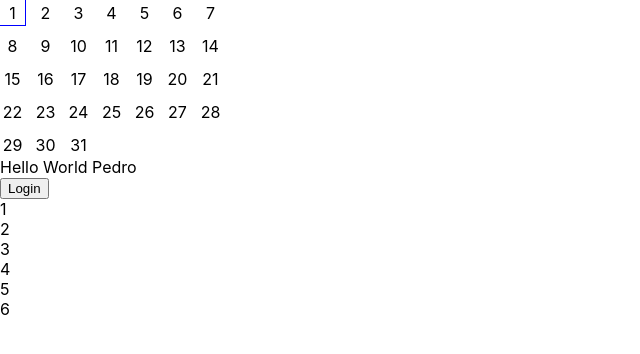
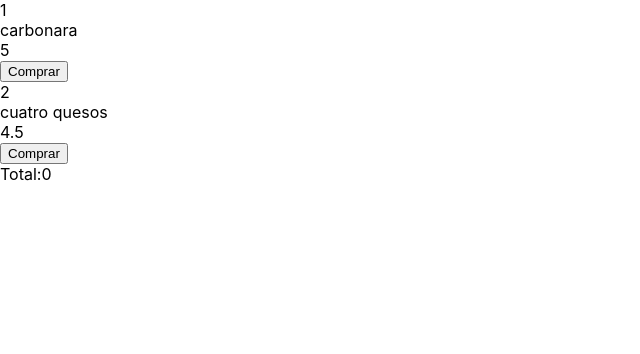
Before and after one commit to PedroHurtado/reactac, a React (Create React App) app in the folder my-app/: page / in a window 1280 px wide. Shown: the top 354 px of the page, without its empty margins (0-640 px from the left). Built offline with nearby package versions, Linux system fonts and the light colour scheme.

Commit message:
states y effect

```diff
--- a/my-app/src/App.js
+++ b/my-app/src/App.js
@@ -1,19 +1,22 @@
-import Ternario from "./if/Ternario";
+/*import Ternario from "./if/Ternario";
 import Array from "./array/Array";
 import Calendar from "./calendar/Calendar";
+import Counter from "./counter/Counter";
+import ArrayState from "./arrayState/ArrayState";
+import ObjectState from "./objectState/ObjectState";
+import Timer from "./timer/Timer";*/
+import Layout from "./carrito/Layout";
+
 function App() {
-  let name ="Pedro"
+  /*let name ="Pedro"
   const a = {
     id:1,
     name:'pedro',
     data:[1,2,3,4,5,6]
-  }
+  }*/
   return (
     <>
-      <Calendar/>
-      <div>Hello World {name}</div>
-      <Ternario/>
-      <Array {...a}/>
+      <Layout/>
     </>
   );
 }
--- /dev/null
+++ b/my-app/src/arrayState/ArrayState.js
@@ -0,0 +1,14 @@
+import { useState } from "react";
+export default function ArrayState(){
+    const [data,setData] = useState([1,2,3,4])
+    function handlerClick(){
+        data.push(data.length+1)
+        setData([...data])
+    }
+    return(
+        <>
+            <button onClick={handlerClick}>Add elements</button>
+            {data.map(v=><div key={v}>{v}</div>)}
+        </>
+    )
+}
--- /dev/null
+++ b/my-app/src/carrito/Carrito.js
@@ -0,0 +1,18 @@
+import { useState, useEffect } from "react";
+export default function Carrito(){
+    const [items, setItems] = useState([])
+    const addElement =(ev)=>{
+        ev.stopPropagation()
+        const {detail} = ev
+        items.push(detail)
+        setItems([...items])
+    }
+    useEffect(()=>{
+        document.addEventListener('carrito', addElement)
+        return ()=>document.removeEventListener('carrito', addElement)
+    })
+    const length = items.length
+    return(
+        <div>Total:{length}</div>
+    )
+}
--- /dev/null
+++ b/my-app/src/carrito/Layout.js
@@ -0,0 +1,11 @@
+import Carrito from "./Carrito";
+import List from "./List";
+
+export default function Layout(){
+    return(
+        <div>
+            <List/>
+            <Carrito/>
+        </div>
+    )
+}
--- /dev/null
+++ b/my-app/src/carrito/List.js
@@ -0,0 +1,16 @@
+import ListItems from "./ListItems"
+
+export default function List(){
+    const items = [
+        {id:1, name:'carbonara', price:5},
+        {id:2, name:'cuatro quesos', price:4.5},
+    ]
+    function handlerClick(){
+
+    }
+    return(
+        <div onClick={handlerClick}>
+            {items.map(item=><ListItems key={item.id} {...item} />)}
+        </div>
+    )
+}
--- /dev/null
+++ b/my-app/src/carrito/ListItems.js
@@ -0,0 +1,10 @@
+export default function ListItems({id,name,price}){
+    return(
+        <div>
+            <div>{id}</div>
+            <div>{name}</div>
+            <div>{price}</div>
+            <button data-id={id}>Comprar</button>
+        </div>
+    )
+}
--- /dev/null
+++ b/my-app/src/counter/Counter.js
@@ -0,0 +1,11 @@
+import {useState} from 'react'
+
+export default function Counter(){
+    const [counter,setCounter] = useState(0)
+    function handlerClick(){
+        setCounter(counter+1)
+    }
+    return(
+        <button onClick={handlerClick}>Click: {counter}</button>
+    )
+}
--- /dev/null
+++ b/my-app/src/objectState/ObjectState.js
@@ -0,0 +1,20 @@
+import { useState } from "react";
+export default function ObjectState(){
+    const [data,setData] = useState([{id:1,name:'pedro'}, {id:2,name:'cesar'}])
+    function handlerClick(){
+        data[0].name ="pedro hurtado"
+        setData([...data])
+    }
+    return(
+        <>
+            <button onClick={handlerClick}>Change data</button>
+            {
+                data.map(({id,name})=>{
+                    return(
+                        <div key={id}>{name}</div>
+                    )
+                })
+            }
+        </>
+    )
+}
--- /dev/null
+++ b/my-app/src/timer/Timer.js
@@ -0,0 +1,8 @@
+import { useTimer } from "./useTimer"
+
+export default function Timer(){
+    const time =useTimer(new Date())
+    return(
+        <div>{time}</div>
+    )
+}
--- /dev/null
+++ b/my-app/src/util.js
@@ -0,0 +1,4 @@
+export function formatTimer(date){
+    let options = { hour: 'numeric', minute: 'numeric', second: 'numeric' };
+    return new Intl.DateTimeFormat('es-ES', options).format(date);
+}
```
Also changed, not shown: my-app/src/timer/useTimer.js (added, +12 -0 lines).
